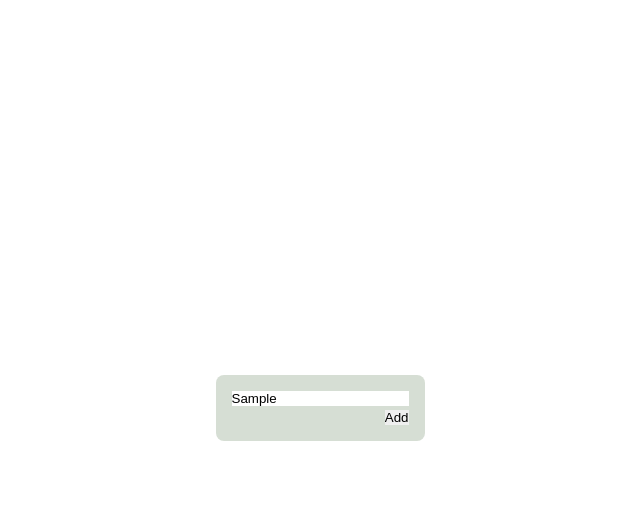
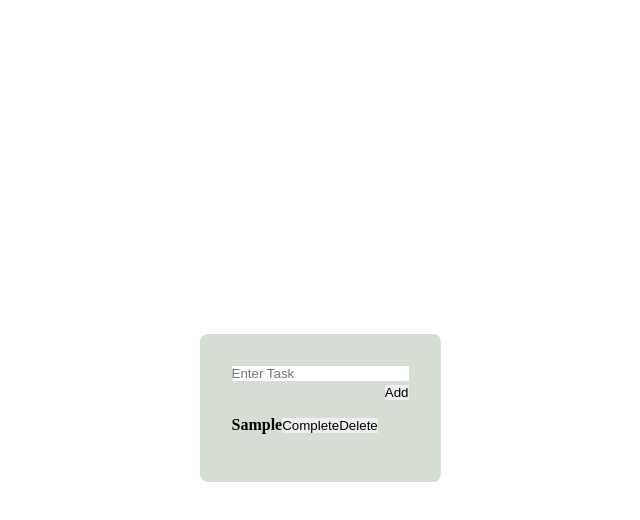
Before and after one commit to ZakirTqvi/To-do-list, a plain HTML site: page index.html in a window 1280 px wide. Both pictures are taken after typing "Sample" into the empty fields and a click on the button "Add". Shown: the whole page, without its empty margins (328-968 px from the left). Drawn offline with Linux system fonts and the light colour scheme.

Commit message:
code added

```diff
--- a/index.html
+++ b/index.html
@@ -16,9 +16,9 @@
                 <input type="button" id="addButton" value="Add">
         </div>
 
-        <div id="taskList">
+        <ul id="taskList">
 
-        </div>
+        </ul>
 
 
        </div>
--- a/script.js
+++ b/script.js
@@ -1,7 +1,38 @@
 const inputFld = document.getElementById('inputFiled')
 const addBtn = document.getElementById('addButton')
+const taskList = document.getElementById('taskList')
 
 addBtn.addEventListener('click', ()=>{
     const inputValue = inputFld.value.trim()
     console.log(inputValue)
+
+    if(inputValue.trim() != "") {
+
+        // create a new list item
+        const listItem = document.createElement('li')
+        listItem.textContent = inputValue
+
+        // create a 'Mark complete' button
+        const completeBtn = document.createElement('button');
+        completeBtn.textContent = 'Complete';
+        completeBtn.addEventListener('click', ()=> {
+            listItem.style.textDecoration = 'line-through'
+        });
+
+        // crate a delete button
+        const deleteBtn = document.createElement('button');
+        deleteBtn.textContent = 'Delete'
+        deleteBtn.addEventListener('click', ()=> {
+            taskList.removeChild(listItem);
+        })
+
+        listItem.appendChild(completeBtn)
+        listItem.appendChild(deleteBtn)
+
+        taskList.appendChild(listItem)
+        inputFld.value = '';
+    } else {
+        alert("Please enter a task")
+    }
+
 })
--- a/style.css
+++ b/style.css
@@ -12,7 +12,7 @@
 }
 .inner-box {
     background-color: rgb(214, 222, 212);
-    padding: 1rem;
+    padding: 2rem;
     border-radius: 0.5rem;
 }
 #row1 {
@@ -21,3 +21,14 @@
     align-items: end;
     gap: 0.3rem;
 }
+
+#taskList li {
+   list-style: none;
+   font-weight: bolder;
+   text-transform: capitalize;
+}
+
+.completed {
+    text-decoration: line-through;
+    color: gray;
+}
```
